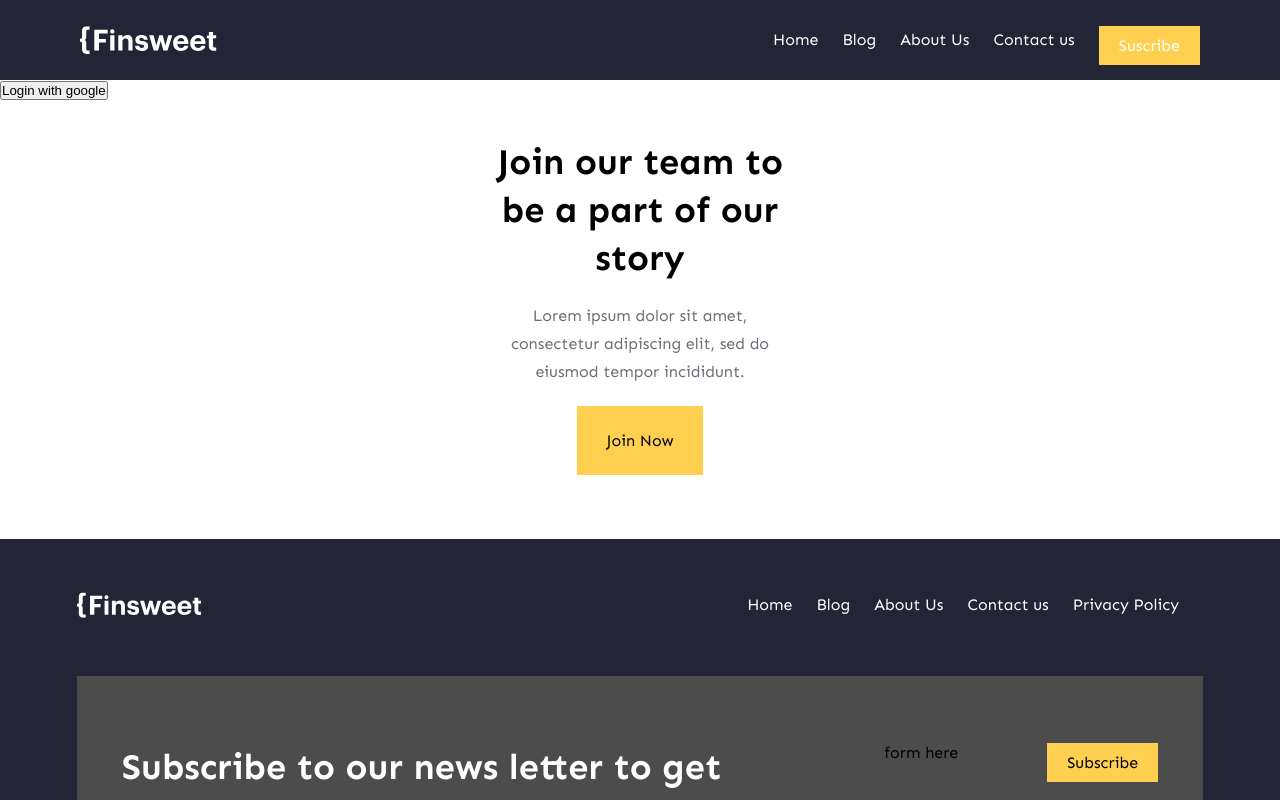
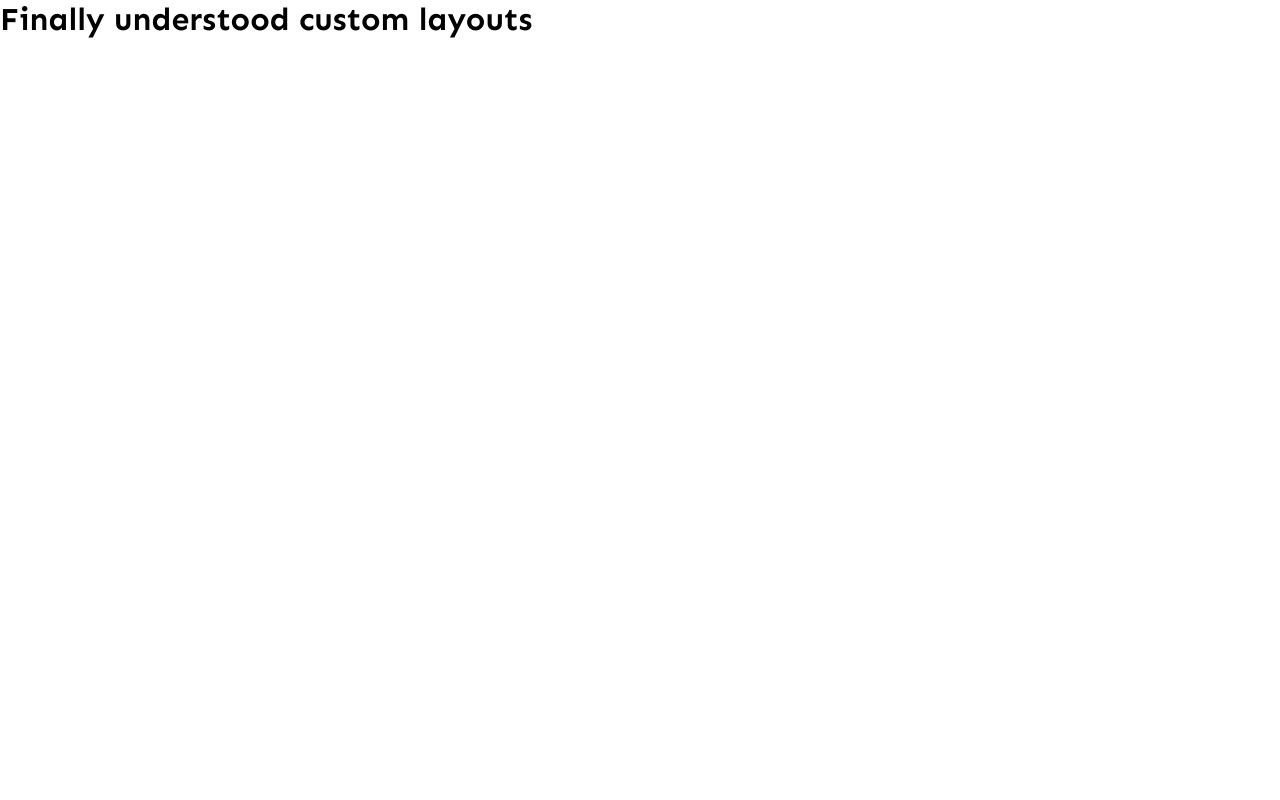
Before and after one commit to jorellmartis/expressBlog, a Next.js app: page /login in a window 1280 px wide. Shown: the top 800 px of the page. Built offline with nearby package versions, Linux system fonts and the light colour scheme.

Commit message:
Added GetLayout method

```diff
--- a/pages/_app.tsx
+++ b/pages/_app.tsx
@@ -4,6 +4,14 @@ import type { AppProps } from 'next/app'
 import { Sen } from '@next/font/google'
 import Navigation from '@/components/Layout/Navigation'
 import React from 'react'
+import { NextPage } from "next"
+
+export type NextPageWithLayout = NextPage & {
+  getLayout?: (page: React.ReactNode) => React.ReactNode;
+};
+type AppPropsWithLayout = AppProps & {
+  Component: NextPageWithLayout;
+};
 
 const sen = Sen({
   weight: ['700','400'],
@@ -11,7 +19,8 @@ const sen = Sen({
   subsets: ['latin']
 })
 
-export default function App({Component, pageProps }: AppProps) {
+const Finsweet = ({Component, pageProps }: AppPropsWithLayout) => {
+  const getLayout = Component.getLayout ?? ((page: React.ReactNode) => page);
   return (
     <>
     <style jsx global>{`
@@ -20,10 +29,19 @@ export default function App({Component, pageProps }: AppProps) {
     }
   `}</style>
   <SessionProvider session={pageProps.session}>
-  <Navigation>
-    <Component {...pageProps} />
-  </Navigation>
+  {Component.getLayout ? (
+    getLayout(<Component {...pageProps} />)
+    )
+    :
+    (
+    <Navigation>
+      <Component {...pageProps} />
+    </Navigation>
+    )
+  }
   </SessionProvider>
   </>
   )
 }
+
+export default Finsweet
--- a/pages/login.tsx
+++ b/pages/login.tsx
@@ -1,6 +1,9 @@
 import { signIn, signOut } from "next-auth/react"
+import { NextPageWithLayout } from "@/pages/_app";
+import React from "react";
 
-const login = () => {
+
+const login : NextPageWithLayout = () => {
     const handleGoogleAuth = async() => {
         signIn('google',{callbackUrl:'http://localhost:3000'})
     }
@@ -9,6 +12,10 @@ const login = () => {
         <button onClick={handleGoogleAuth}>Login with google</button>
     </div>
   )
-}
+};
+login.getLayout = (page: React.ReactNode) => (
+  <h1>Finally understood custom layouts</h1>
+)
+
 
 export default login
```
Also changed, not shown: components/Layout/Authentication.tsx (added, +8 -0 lines).
